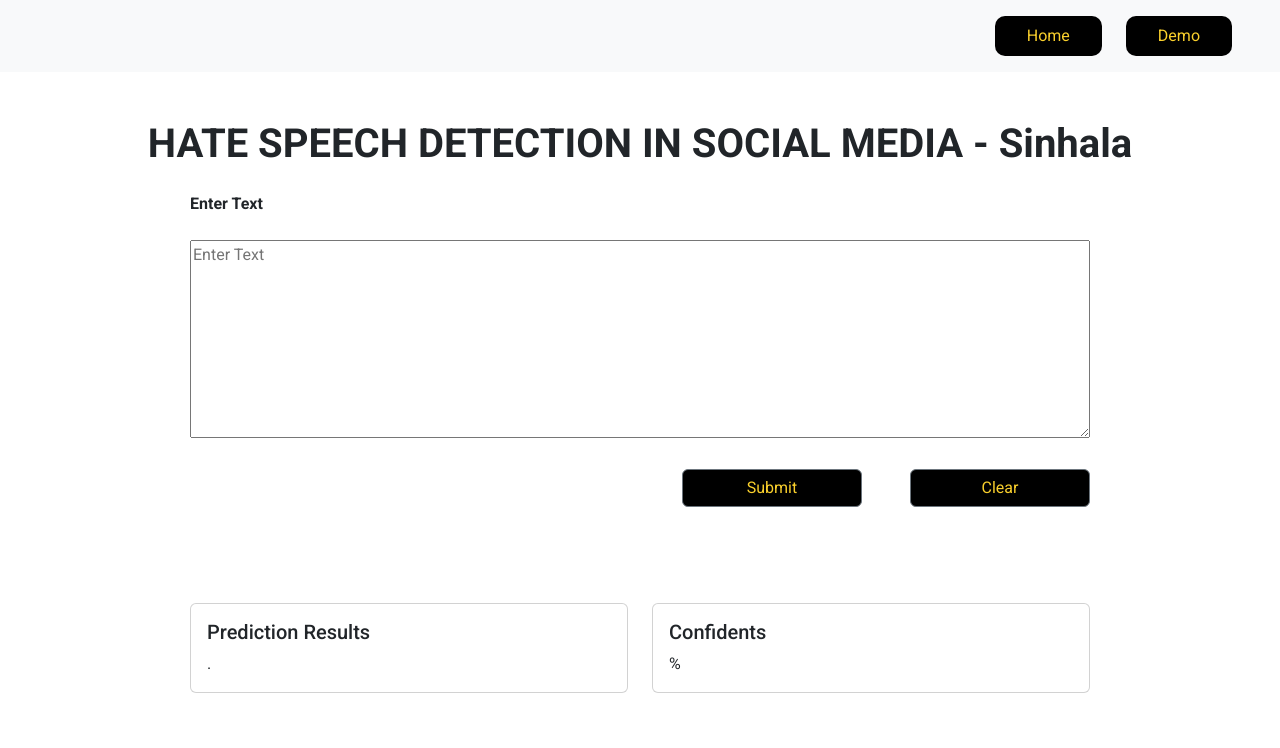
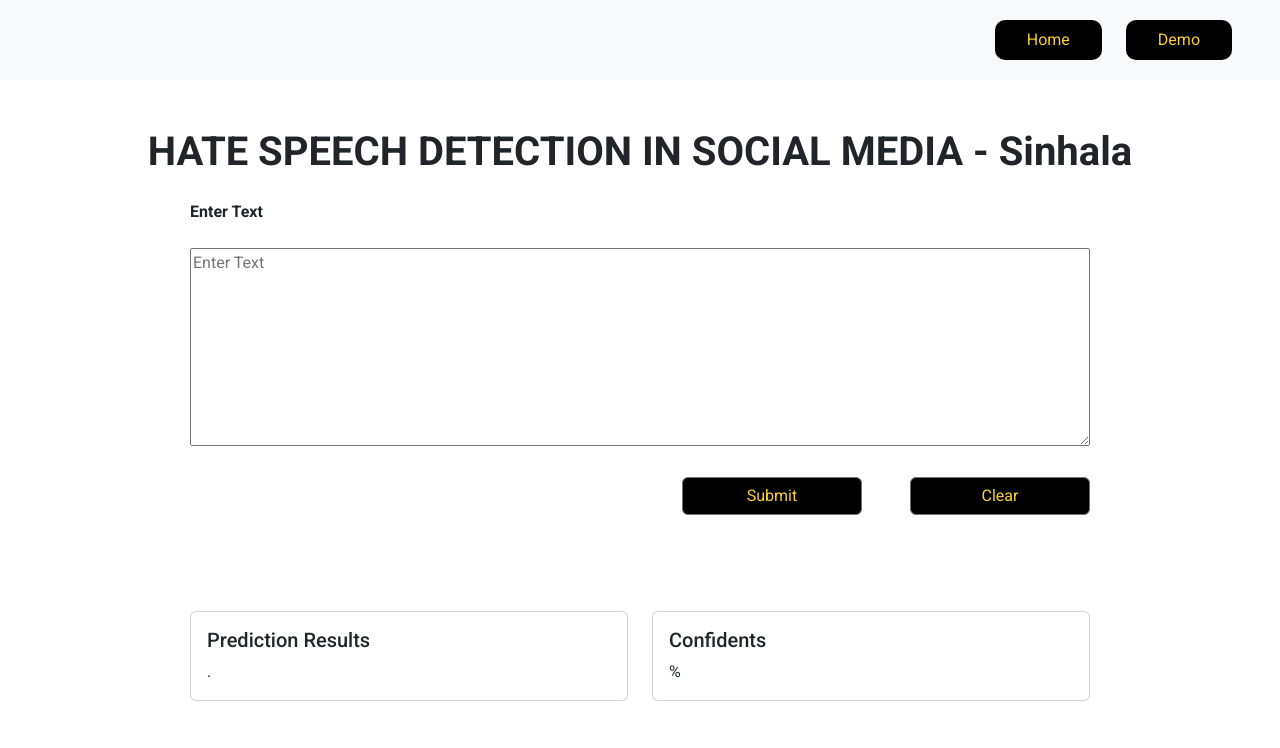
Before and after one commit to chathushika2000/FYP_HateSpeech, a Flask app: page /hatespeech in a window 1280 px wide. Shown: the top 748 px of the page. Run offline with Flask 2, Linux system fonts and the light colour scheme.

Commit message:
first commit

```diff
--- a/template/demo-1.html
+++ b/template/demo-1.html
@@ -46,10 +46,10 @@
         </button>
         <div style="justify-content: end;" class="collapse navbar-collapse" id="navbarText">
           <ul class="navbar-nav">
-            <li class="nav-item active px-4 me-4">
+            <li class="nav-item active px-4 me-lg-4 my-1">
               <a class="nav-link" href="/">Home <span class="sr-only">(current)</span></a>
             </li>
-            <li class="nav-item px-4">
+            <li class="nav-item px-4 my-1">
               <a class="nav-link" href="/select">Demo</a>
             </li>
           </ul>
--- a/template/demo.html
+++ b/template/demo.html
@@ -46,10 +46,10 @@
       </button>
       <div style="justify-content: end;" class="collapse navbar-collapse" id="navbarText">
         <ul class="navbar-nav">
-          <li class="nav-item active px-4 me-4">
+          <li class="nav-item active px-4 me-lg-4 my-1">
             <a class="nav-link" href="/">Home <span class="sr-only">(current)</span></a>
           </li>
-          <li class="nav-item px-4">
+          <li class="nav-item px-4 my-1">
             <a class="nav-link" href="/select">Demo</a>
           </li>
         </ul>
--- a/template/demo2.html
+++ b/template/demo2.html
@@ -45,10 +45,10 @@
       </button>
       <div style="justify-content: end;" class="collapse navbar-collapse" id="navbarText">
         <ul class="navbar-nav">
-          <li class="nav-item active px-4 me-4">
+          <li class="nav-item active px-4 me-lg-4 my-1">
             <a class="nav-link" href="/">Home <span class="sr-only">(current)</span></a>
           </li>
-          <li class="nav-item px-4">
+          <li class="nav-item px-4 my-1">
             <a class="nav-link" href="/select">Demo</a>
           </li>
         </ul>
--- a/template/index.html
+++ b/template/index.html
@@ -47,10 +47,10 @@
         </button>
         <div style="justify-content: end;" class="collapse navbar-collapse" id="navbarText">
           <ul class="navbar-nav">
-            <li class="nav-item active px-4 me-4">
+            <li class="nav-item active px-4 me-lg-4 my-1">
               <a class="nav-link" href="/">Home <span class="sr-only">(current)</span></a>
             </li>
-            <li class="nav-item px-4">
+            <li class="nav-item px-4 my-1">
               <a class="nav-link" href="/select">Demo</a>
             </li>
           </ul>
```
